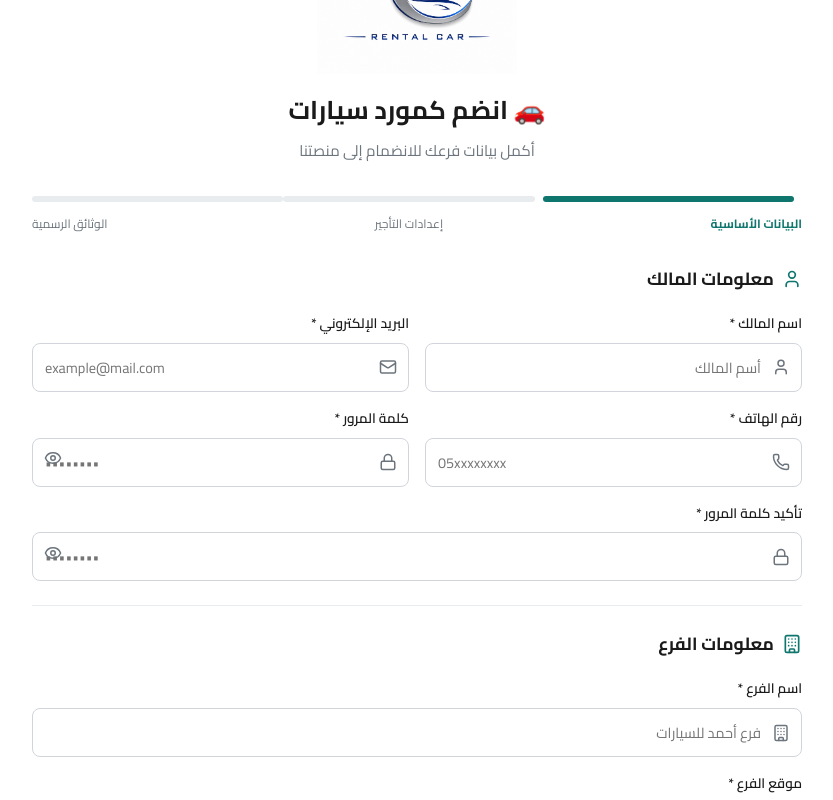
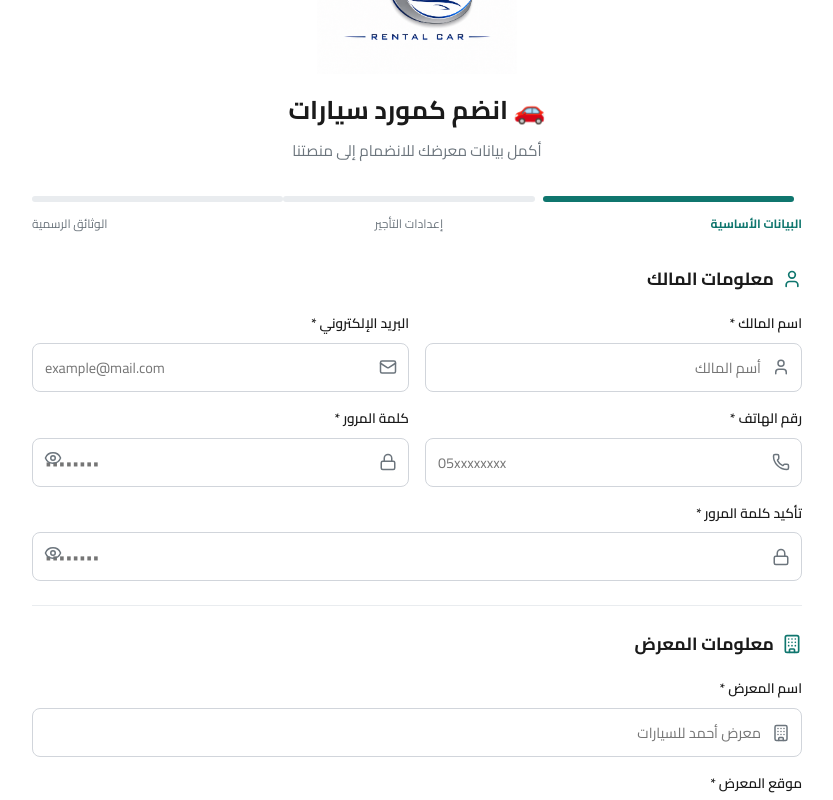
Before and after one commit to mhrmallfy726-alt/car-rental-system, a React (Vite) app in the folder frontend/: page /supplier/join in a window 1280 px wide. Shown: the part 400-1200 px from the top of the page, without its empty margins (223-1056 px from the left). Built offline with nearby package versions, Linux system fonts and the light colour scheme; no server answers.

Commit message:
Fix registration flow

```diff
--- a/frontend/src/pages/VendorJoin.jsx
+++ b/frontend/src/pages/VendorJoin.jsx
@@ -27,7 +27,7 @@ export default function Join() {
     ownerPassword: '',
     ownerPasswordConfirm: '',
 
-    // معلومات الفرع
+    // معلومات المعرض
     showroomName: '',
     city: '',
     address: '',
@@ -139,7 +139,10 @@ export default function Join() {
     if (!file) return;
 
     const extension = file.name.split('.').pop()?.toLowerCase();
+
     const isPdf = file.type === 'application/pdf' || extension === 'pdf';
+
+
     if (!isPdf) {
       toast.error('السجل التجاري يجب أن يكون ملف PDF فقط');
       e.target.value = '';
@@ -260,7 +263,7 @@ export default function Join() {
       return false;
     }
     if (!formData.showroomName.trim()) {
-      toast.error('يرجى إدخال اسم الفرع');
+      toast.error('يرجى إدخال اسم المعرض');
       return false;
     }
     if (!formData.city.trim()) {
@@ -288,7 +291,7 @@ export default function Join() {
 
   const validateStep3 = () => {
     if (!files.logo) {
-      toast.error('يرجى رفع شعار الفرع');
+      toast.error('يرجى رفع شعار المعرض');
       return false;
     }
     if (!files.commercial) {
@@ -492,7 +495,7 @@ textTransform: "uppercase",
             🚗 انضم كمورد سيارات
           </h1>
           <p style={{ color: '#6c757d', fontSize: '0.95rem' }}>
-            أكمل بيانات فرعك للانضمام إلى منصتنا
+            أكمل بيانات معرضك للانضمام إلى منصتنا
           </p>
         </div>
 
@@ -769,10 +772,10 @@ textTransform: "uppercase",
     style={{ color: '#0F766E' }}
   />
 
-  معلومات الفرع
+  معلومات المعرض
 </h2>
 
-{/* اسم الفرع */}
+{/* اسم المعرض */}
 <div style={{ marginBottom: '16px' }}>
   <label
     style={{
@@ -783,7 +786,7 @@ textTransform: "uppercase",
       color: '#1a1a1a',
     }}
   >
-    اسم الفرع *
+    اسم المعرض *
   </label>
 
   <div style={{ position: 'relative' }}>
@@ -801,7 +804,7 @@ textTransform: "uppercase",
     <input
       type="text"
       name="showroomName"
-      placeholder="فرع أحمد للسيارات"
+      placeholder="معرض أحمد للسيارات"
       value={formData.showroomName}
       onChange={handleChange}
       style={{
@@ -823,7 +826,7 @@ textTransform: "uppercase",
   </div>
 </div>
 
-{/* موقع الفرع */}
+{/* موقع المعرض */}
 <div style={{ marginBottom: '16px' }}>
   <label
     style={{
@@ -834,7 +837,7 @@ textTransform: "uppercase",
       color: '#1a1a1a',
     }}
   >
-    موقع الفرع *
+    موقع المعرض *
   </label>
 
   <LocationPicker
@@ -1058,7 +1061,7 @@ textTransform: "uppercase",
               {/* Logo Upload */}
               <div style={{ marginBottom: '24px' }}>
                 <label style={{ display: 'block', marginBottom: '12px', fontWeight: '600', fontSize: '0.85rem', color: '#1a1a1a' }}>
-                  📷 شعار الفرع *
+                  📷 شعار المعرض *
                 </label>
                 <div
                   onDragOver={handleDragOver}
```
